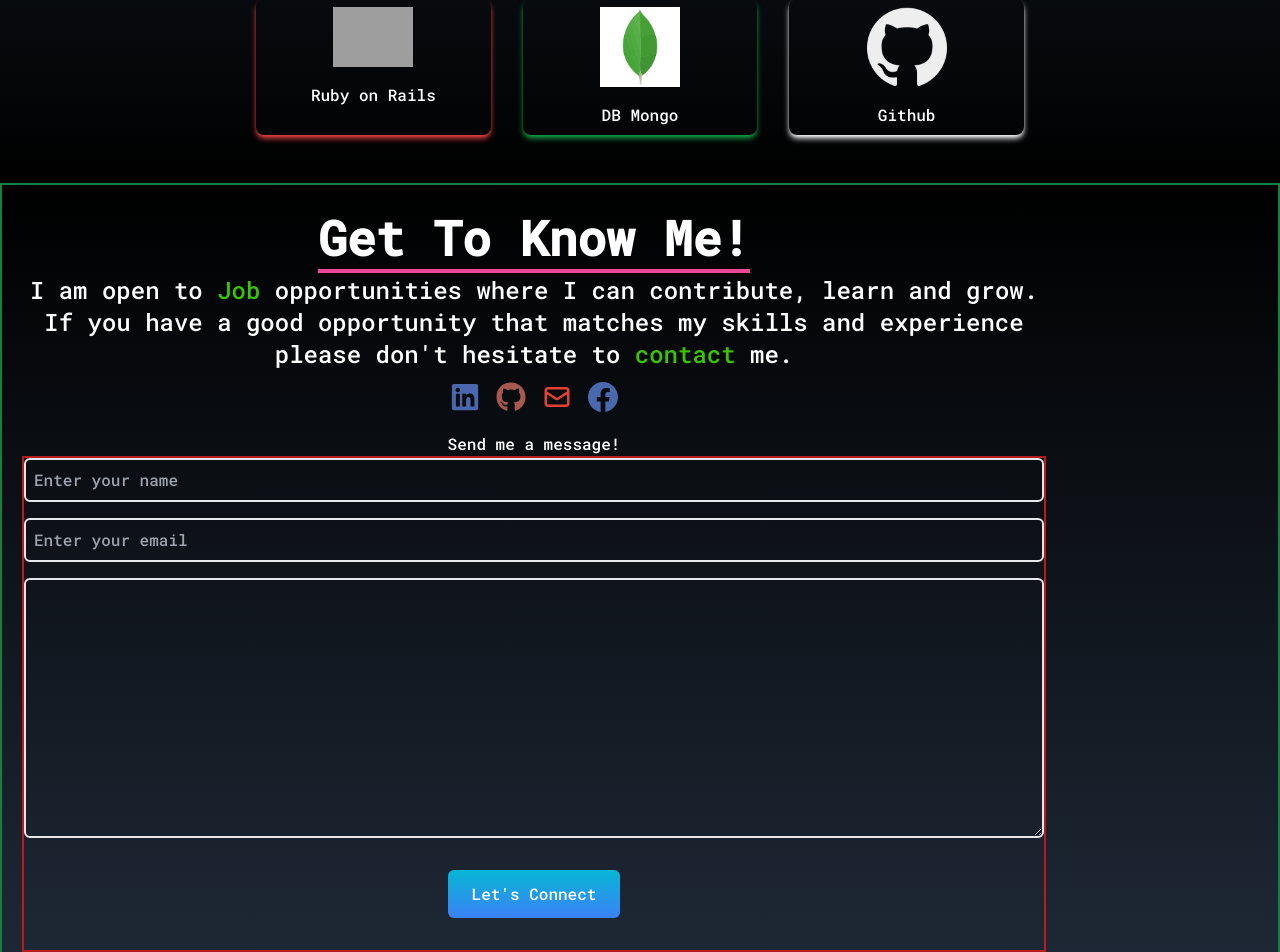
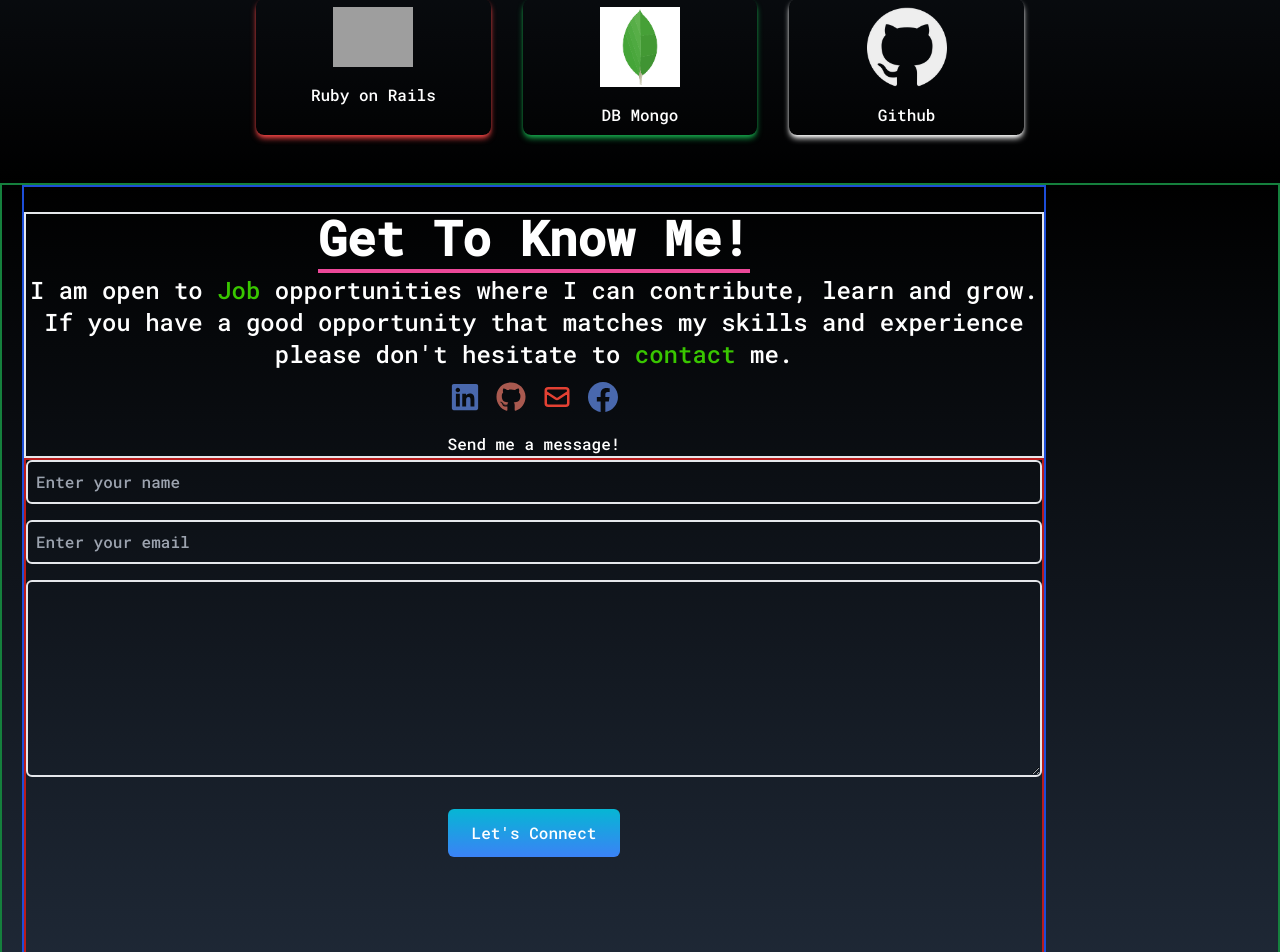
Before and after one commit to julienheng/portfoliopage-react, a React (Create React App) app: page / in a window 1280 px wide. Shown: the part 2129-3081 px from the top of the page. Built offline with nearby package versions, Linux system fonts and the light colour scheme; grey boxes are pictures that could not be loaded.

Commit message:
updating ;

```diff
--- a/src/components/Contact.js
+++ b/src/components/Contact.js
@@ -4,8 +4,8 @@ function Contact() {
   return (
     <>
       <div name="// contact" className="w-full h-screen px-5 bg-gradient-to-b from-black to-gray-800 text-white border-2 border-solid border-green-700">
-        <div className="flex flex-col justify-center text-center max-w-screen-lg h-full">
-          <div className="">
+        <div className="flex flex-col justify-center text-center max-w-screen-lg h-full border-2 border-solid border-blue-700">
+          <div className="border-solid border-2 border-yellow">
             <p className="text-3xl md:text-5xl font-bold inline border-b-4 border-pink-500">Get To Know Me!</p>
             <p className="mt-3 text-md md:text-2xl">
               I am open to <span className="text-[#39C600]">Job</span> opportunities where I can contribute, learn and grow. If you have a good opportunity that matches my skills and experience please don't hesitate to <span className="text-[#39C600]">contact</span> me.
@@ -18,7 +18,7 @@ function Contact() {
             <p className="pt-5">Send me a message!</p>
           </div>
 
-          <div className="flex justify-center border-2 border-solid border-red-700 items-center">
+          <div className="flex flex-col justify-center border-2 border-solid border-red-700 items-center">
             <form action="" className="flex flex-col w-full">
               <input type="text" name="name" placeholder="Enter your name" className="p-2 bg-transparent border-2 rounded-md text-white focus:outline-none" />
 
```
